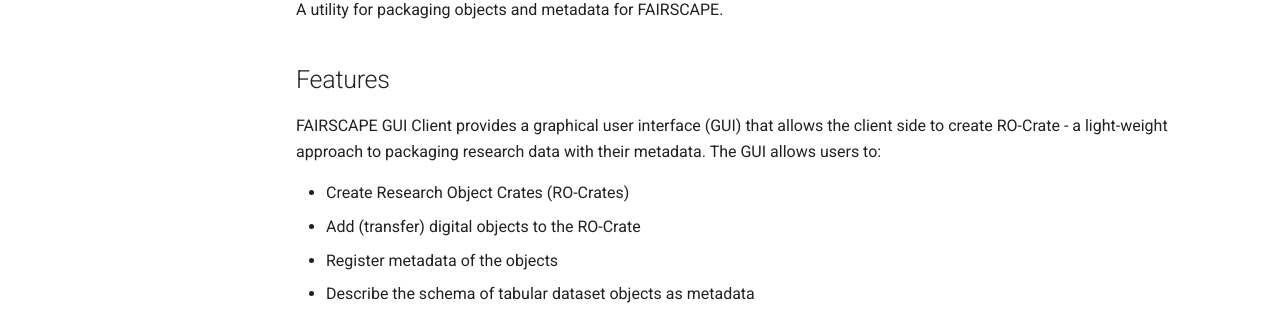
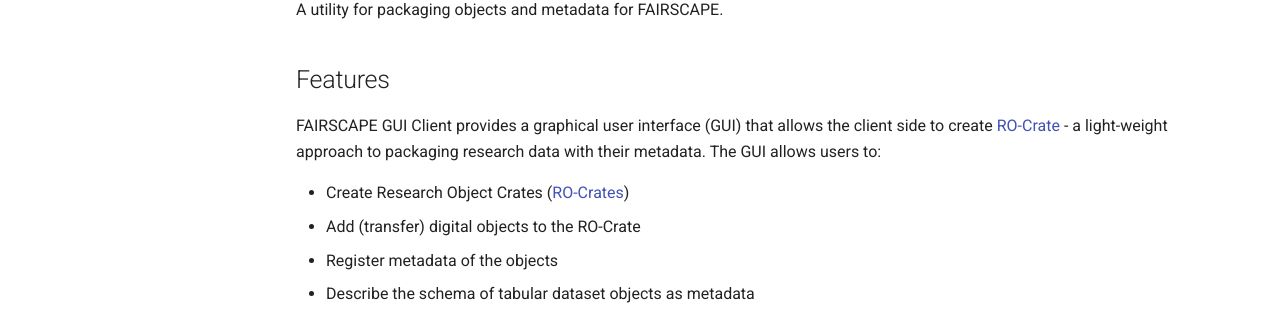
Before and after one commit to fairscape/fairscape_web_client, an MkDocs documentation site: the page built from docs/index.md, in a window 1280 px wide. Shown: the part 257-566 px from the top of the page. Built offline with MkDocs 1.6.1 and Material for MkDocs 9.7.7, drawn with Linux system fonts in a browser that asks for light colours; comment, search, counter and statistics services are not loaded; some of the changed lines change nothing that is shown.

Commit message:
add link

```diff
--- a/docs/index.md
+++ b/docs/index.md
@@ -6,10 +6,10 @@
 
 ## Features
 
-FAIRSCAPE GUI Client provides a graphical user interface (GUI) that allows the client side to create RO-Crate - a light-weight approach to packaging research data with their metadata.
+FAIRSCAPE GUI Client provides a graphical user interface (GUI) that allows the client side to create [RO-Crate](https://www.researchobject.org/ro-crate/) - a light-weight approach to packaging research data with their metadata.
 The GUI allows users to:
 
-- Create Research Object Crates (RO-Crates)
+- Create Research Object Crates ([RO-Crates](https://www.researchobject.org/ro-crate/))
 - Add (transfer) digital objects to the RO-Crate
 - Register metadata of the objects
 - Describe the schema of tabular dataset objects as metadata
```
